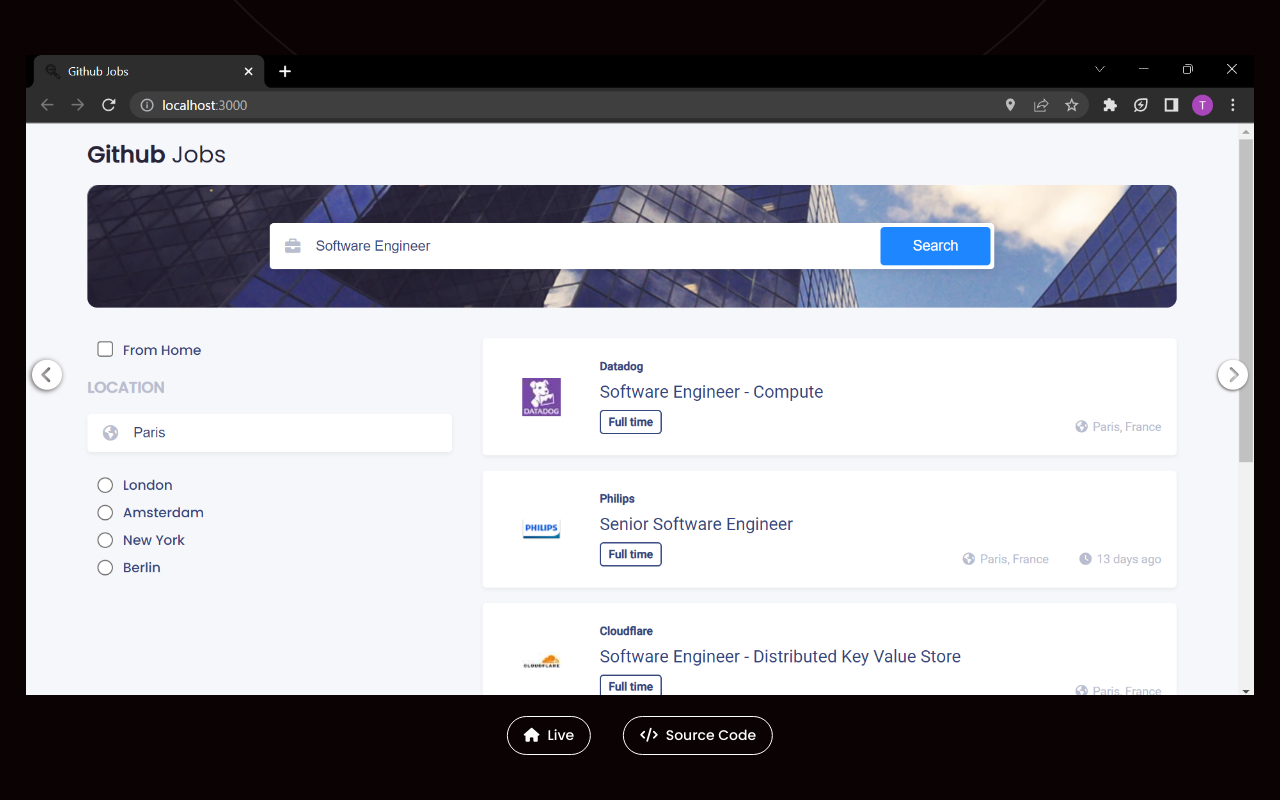
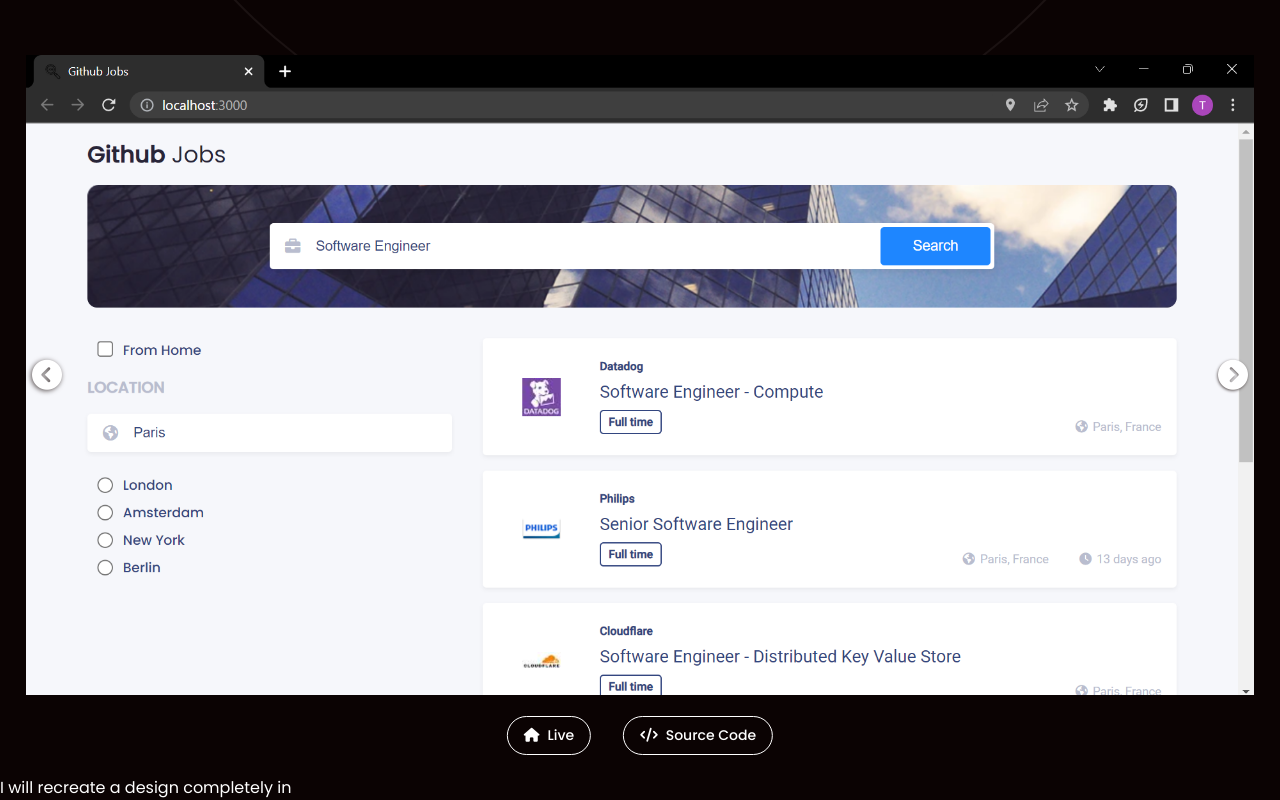
Before and after one commit to tices0/Portfolio, a React (Create React App) app: page / in a window 1280 px wide. Shown: the part 825-1625 px from the top of the page. Before the commit the page ends 1600 px from the top, so only its background shows below. Built offline with nearby package versions, Linux system fonts and the light colour scheme.

Commit message:
uninstalled

```diff
--- a/package.json
+++ b/package.json
@@ -6,7 +6,6 @@
     "@testing-library/jest-dom": "^5.16.5",
     "@testing-library/react": "^13.4.0",
     "@testing-library/user-event": "^13.5.0",
-    "markdown-to-jsx": "^7.2.1",
     "react": "^18.2.0",
     "react-dom": "^18.2.0",
     "react-scripts": "5.0.1",
--- a/src/App.jsx
+++ b/src/App.jsx
@@ -3,6 +3,7 @@ import "./styles/styles.css";
 import NavBar from "./components/NavBar";
 import Home from "./pages/Home";
 import Projects from "./pages/Projects";
+import About from "./pages/About";
 
 function App() {
 	const [activePage, setActivePage] = useState(0);
@@ -12,6 +13,7 @@ function App() {
 			<NavBar activePage={activePage} setActivePage={setActivePage} />
 			<Home />
 			<Projects />
+			<About />
 		</>
 	);
 }
--- a/src/pages/About.jsx
+++ b/src/pages/About.jsx
@@ -1,7 +1,13 @@
 import React from 'react'
 
 function About() {
-    return <main></main>
+    return <main>
+        <div className="info-box frontend">
+    <p>I will recreate a design completely in</p>
+        </div>
+        <div className="info-box backend"></div>
+        <div className="info-box full-stack"></div>
+    </main>
 }
 
 export default About
```
Also changed, not shown: 1 other file (tests, documents, lock files or other folders).
